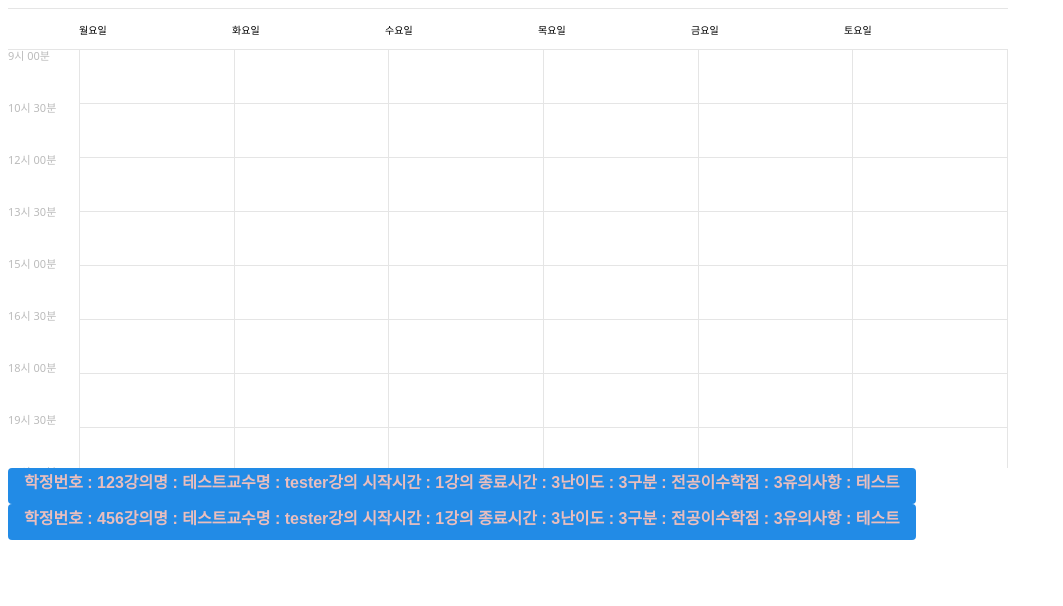
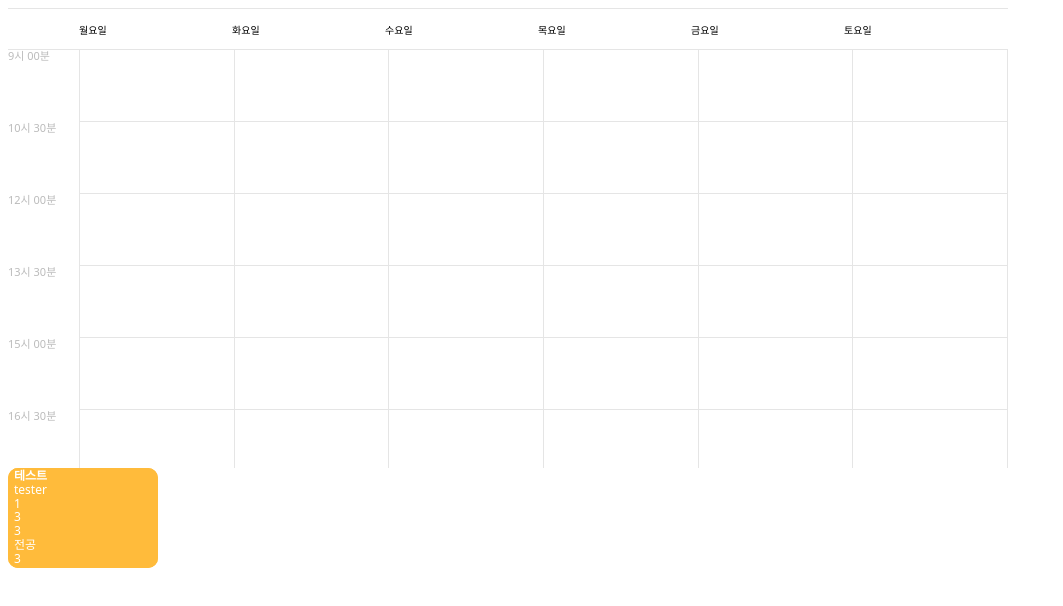
Before and after one commit to 19-21-40/KLtime_FrontEnd, a React (Create React App) app: page / in a window 1280 px wide. Shown: the top 606 px of the page, without its empty margins (0-1063 px from the left). Built offline with nearby package versions, Linux system fonts and the light colour scheme.

Commit message:
feat:TimeTable initial

```diff
--- a/public/index.html
+++ b/public/index.html
@@ -1,5 +1,5 @@
 <!DOCTYPE html>
-<html lang="en">
+<html lang="ko">
   <head>
     <meta charset="utf-8" />
     <link rel="icon" href="%PUBLIC_URL%/favicon.ico" />
--- a/src/components/Table.js
+++ b/src/components/Table.js
@@ -3,7 +3,7 @@ import TimeList from "./TimeList";
 import styles from "./Table.module.css"
 
 
-import { useState } from "react";
+import { useEffect, useState } from "react";
 
 
 const test = [
@@ -54,7 +54,37 @@ function Table() {
         "21시 00분",
         "22시 30분",
     ]
-    const [selectedTimes, setSeletedTimes] = useState([]);
+    const [selectedTimes, setSeletedTimes] = useState({
+        mon:[{}],
+        tue:[{}],
+        wed:[{}],
+        thu:[{}],
+        fri:[{}],
+        sat:[{}]
+    });
+    useEffect(()=>{
+        setSeletedTimes(
+            {...selectedTimes,
+            tue:[
+                {
+                    id: "456",
+                    lectureName: "테스트",
+                    professor: "tester",
+                    startTime: "1",
+                    endTime: "3",
+                    level: 3,
+                    property: "전공",
+                    credit: 3,
+                    notes: "테스트"
+                },
+            ]}
+        )
+    },[])
+    const onClick=(e)=>{
+        console.log(e);
+    }
+
+    const keys=Object.keys(selectedTimes);
 
 
     return (
@@ -113,7 +143,7 @@ function Table() {
                                         <div
                                         className={styles.tableTimeZonePiece}
                                         style={{
-                                            height: '52px',
+                                            height: '72px',
                                             color: '#bbb',
                                             fontWeight: 'normal'
                                         }}
@@ -131,12 +161,12 @@ function Table() {
                                             className={styles.timeTableGridLine}
                                             key={index}
                                             style={{
-                                                height: "54px",
+                                                height: "72px",
                                                 borderBottom: "1px solid #e5e5e5"}}
                                             >
-                                                <div className={styles.timeTableGridLineThird} style={{height: "18px",borderBottom: "none"}}></div>
-                                                <div className={styles.timeTableGridLineThird} style={{height: "18px",borderBottom: "none"}}></div>
-                                                <div className={styles.timeTableGridLineThird} style={{height: "18px",borderBottom: "none"}}></div>
+                                                <div className={styles.timeTableGridLineThird} style={{height: "24px",borderBottom: "none"}}></div>
+                                                <div className={styles.timeTableGridLineThird} style={{height: "24px",borderBottom: "none"}}></div>
+                                                <div className={styles.timeTableGridLineThird} style={{height: "24px",borderBottom: "none"}}></div>
                                             </div>
                                         ))
                                     }
@@ -154,7 +184,71 @@ function Table() {
                                                     backgroundcolor: 'inherit',
                                                 }}
                                                 >
-                                                    <div className={styles.timeTableDayBlock} style={{marginRight: "8px"}}>                                                    </div>
+                                                    <div className={styles.timeTableDayBlock} style={{marginRight: "8px"}}>
+                                                        {selectedTimes[keys[index]].map((dayTime)=>{
+                                                            console.log(dayTime)
+                                                            Object.keys(dayTime).length!==0?
+                                                            <Time
+                                                            key={dayTime.id}
+                                                            // width='100%'
+                                                            // height='10%'
+                                                            // top='1/seletedTimes[keys[index]].length*100%'
+                                                            id={dayTime.id}
+                                                            isCardMode={true}
+                                                            lectureName={dayTime.lectureName}
+                                                            professor={dayTime.professor}
+                                                            startTime={dayTime.startTime}
+                                                            endTime={dayTime.endTime}
+                                                            level={dayTime.level}
+                                                            property={dayTime.property}
+                                                            credit={dayTime.credit}
+                                                            notes={dayTime.notes}
+                                                            />
+                                                            :
+                                                            <></>
+                                                        })}
+                                                        {/* <div className={styles.selectedTime}
+                                                        style={{
+                                                            width: 'calc(100% - 0px)',
+                                                            height: '10%',
+                                                            top: '69.8333%',
+                                                            left: '0%',
+                                                            borderRadius: '10px',
+                                                            borderLeft: '3px solid rgb(255, 187, 59)',
+                                                            marginLeft: '0px',
+                                                            color: 'rgb(255, 255, 255)',
+                                                            backgroundColor: 'rgb(255, 187, 59)',
+                                                            opacity: '1',
+                                                            zIndex: '0',
+                                                        }}
+                                                        >
+                                                            <div className={styles.selectedTimeContent} height='100%'>
+                                                                <div className={styles.time}>
+                                                                    <div>
+                                                                        <strong>lectureName</strong>
+                                                                    </div>
+                                                                    <div>
+                                                                        professor
+                                                                    </div>
+                                                                    <div>
+                                                                        startTime
+                                                                    </div>
+                                                                    <div>
+                                                                        endTime
+                                                                    </div>
+                                                                    <div>
+                                                                        level
+                                                                    </div>
+                                                                    <div>
+                                                                        property
+                                                                    </div>
+                                                                    <div>
+                                                                        credit
+                                                                    </div>
+                                                                </div>
+                                                            </div>
+                                                        </div> */}
+                                                    </div>
                                                 </div>
                                             ))
                                         }
@@ -164,7 +258,7 @@ function Table() {
                             </div>
                         </div>
                     </div>
-                    <TimeList isCardMode={true}/>
+                    <TimeList isCardMode={true} onClick={onClick}/>
                 </div>
             </div>
 
--- a/src/components/Table.module.css
+++ b/src/components/Table.module.css
@@ -94,6 +94,8 @@ body {
     box-sizing: border-box;
 }
 
+
+
 .timeTableDayViewer{
     background: none;
 
@@ -107,6 +109,9 @@ body {
     position: relative;
     height: 100%;
 }
+
+
+
 
 /* width */
 ::-webkit-scrollbar {
--- a/src/components/Time.js
+++ b/src/components/Time.js
@@ -4,8 +4,9 @@ import { Link } from "react-router-dom";
 import styles from "./Time.module.css"
 
 function Time({
+    id,
     isCardMode,
-    id,
+    onClick,
     lectureName,
     professor,
     startTime,
@@ -13,47 +14,59 @@ function Time({
     level,
     property,
     credit,
-    notes
-    }){
+    notes,
+    width="150px",
+    height="100px",
+    top="",
+    backgroundColor="rgb(255, 187, 59)"
+}) {
     return (
-        <button className={isCardMode?styles.cardList:styles.lineList}>
+        <div className={styles.selectedTime}
+            style={{
+                width,
+                height,
+                top,
+                left: '0%',
+                borderRadius: '10px',
+                borderLeft: '3px solid rgb(255, 187, 59)',
+                marginLeft: '0px',
+                color: 'rgb(255, 255, 255)',
+                backgroundColor,
+                opacity: '1',
+                zIndex: '0',
+            }}
+        >
+            <div className={styles.selectedTimeContent} height='100%'>
+                <div className={styles.time}>
                     <div>
-                <span>학정번호 : </span>
-                <span>{id}</span>
+                        <strong>{lectureName}</strong>
                     </div>
                     <div>
-                <span>강의명 : </span>
-                <span>{lectureName}</span>
+                        {professor}
                     </div>
                     <div>
-                <span>교수명 : </span>
-                <span>{professor}</span>
+                        {startTime}
                     </div>
                     <div>
-                <span>강의 시작시간 : </span>
-                <span>{startTime}</span>
+                        {endTime}
                     </div>
                     <div>
-                <span>강의 종료시간 : </span>
-                <span>{endTime}</span>
+                        {level}
                     </div>
                     <div>
-                <span>난이도 : </span>
-                <span>{level}</span>
+                        {property}
                     </div>
                     <div>
-                <span>구분 : </span>
-                <span>{property}</span>
+                        {credit}
                     </div>
-            <div>
-                <span>이수학점 : </span>
-                <span>{credit}</span>
+                    <div style={{
+                        display:isCardMode?'none':'block'
+                    }}>
+                        {notes}
                     </div>
-            <div>
-                <span>유의사항 : </span>
-                <span>{notes}</span>
                 </div>
-        </button>
+            </div>
+        </div>
     )
 }
 
@@ -65,8 +78,8 @@ Time.propTypes = {
     endTime: PropTypes.string.isRequired,
     level: PropTypes.number,
     property: PropTypes.string.isRequired,
-    credit:PropTypes.number.isRequired,
-    notes:PropTypes.string
+    credit: PropTypes.number.isRequired,
+    notes: PropTypes.string
 };
 
 export default Time;
--- a/src/components/Time.module.css
+++ b/src/components/Time.module.css
@@ -1,38 +1,52 @@
-.cardList{
-    display: inline-flex;
+.timeTableDayBlock{
+    position: relative;
+    height: 100%;
+}
+
+.selectedTime{
+    position: absolute;
+    overflow: hidden;
+    cursor: pointer;
+}
+
+.selectedTimeContent .time{
+    overflow: hidden;
+    padding: 1px 0 0 3px;
+    font-size: 12px;
+}
+
+
+/*.cardList{
     outline: none;
     border: none;
     border-radius: 4px;
-    color: #e9bebe;
+    color: #ffffff;
     font-weight: bold;
     cursor: pointer;
     padding-left: 1rem;
     padding-right: 1rem;
 
-    /* 크기 */
-    height: 2.25rem;
     font-size: 1rem;
 
-    /* 색상 */
     background: #228be6;
+    overflow: hidden;
 }
 
 
-
 .lineList{
+    display: inline-flex;
     outline: none;
     border: none;
     border-radius: 4px;
-    color: #e9bebe;
+    color: #ffffff;
     font-weight: bold;
     cursor: pointer;
     padding-left: 1rem;
     padding-right: 1rem;
 
-    /* 크기 */
     height: 2.25rem;
     font-size: 1rem;
 
-    /* 색상 */
     background: #228be6;
 }
+*/
--- a/src/components/TimeList.js
+++ b/src/components/TimeList.js
@@ -27,21 +27,22 @@ const test = [
     },
 ];
 
-function TimeList({isCardMode}) {
+function TimeList({
+    isCardMode,
+    onClick
+    }) {
     // const [timeList,setTimeList]=useState([]);
     // setTimeList(test);
 
 
-    const onClick=()=>{
-
-    }
     return (
         <div className={isCardMode?styles.cardList:styles.lineList}>
             {
             test.map((time)=>(
                 <Time
+                    key={time.id}
                     isCardMode={isCardMode}
-                    key={time.id}
+                    onClick={onClick}
                     id={time.id}
                     lectureName={time.lectureName}
                     professor={time.professor}
--- a/src/routes/Login.js
+++ b/src/routes/Login.js
@@ -1,7 +1,6 @@
 function Login(){
     return (
         <div>
-
         </div>
     )
 }
--- a/src/routes/TimeTable.js
+++ b/src/routes/TimeTable.js
@@ -1,4 +1,5 @@
 import Table from "../components/Table"
+
 
 function TimeTable(){
     return (
```
Lines whose indentation alone changed are shown as unchanged.
